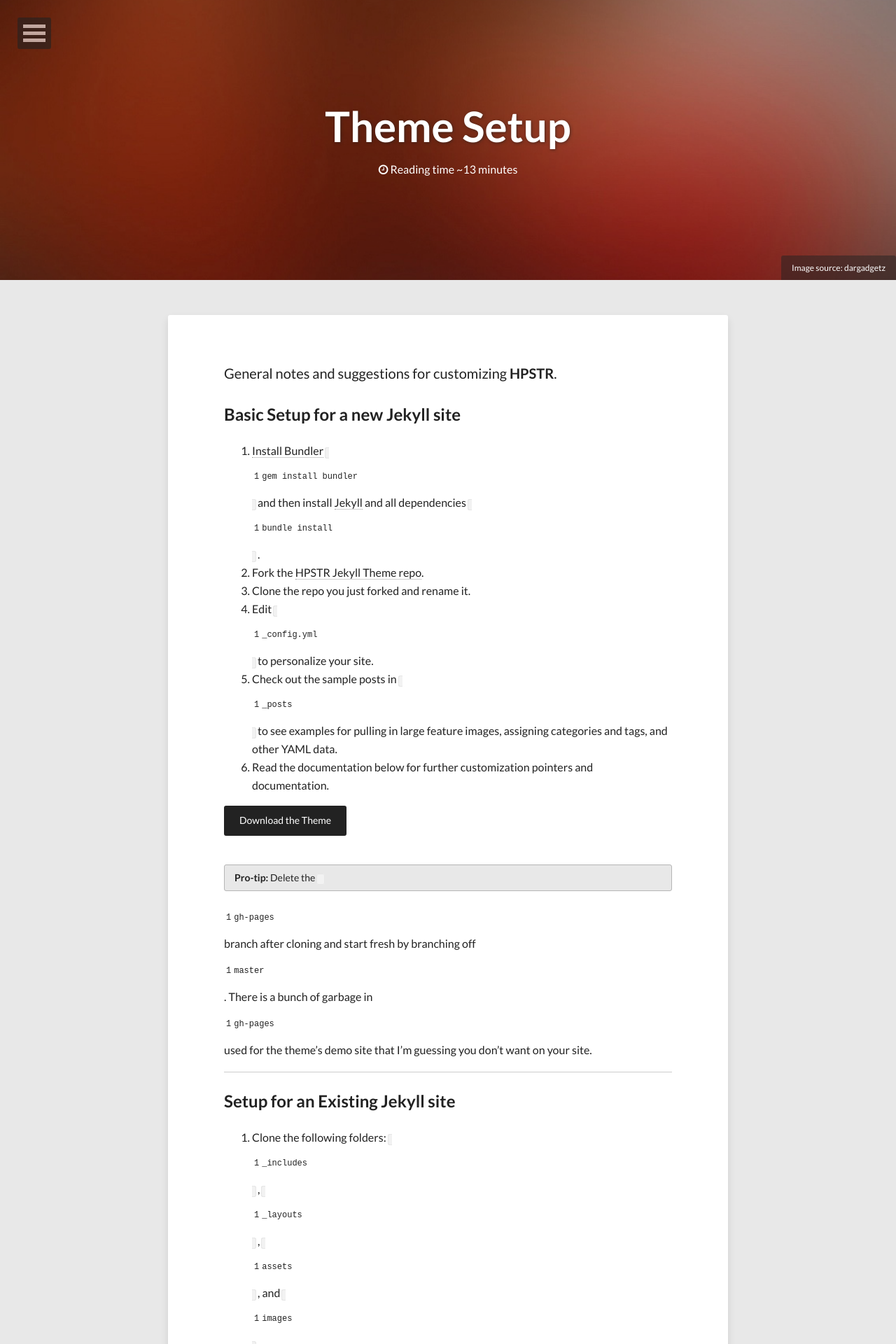
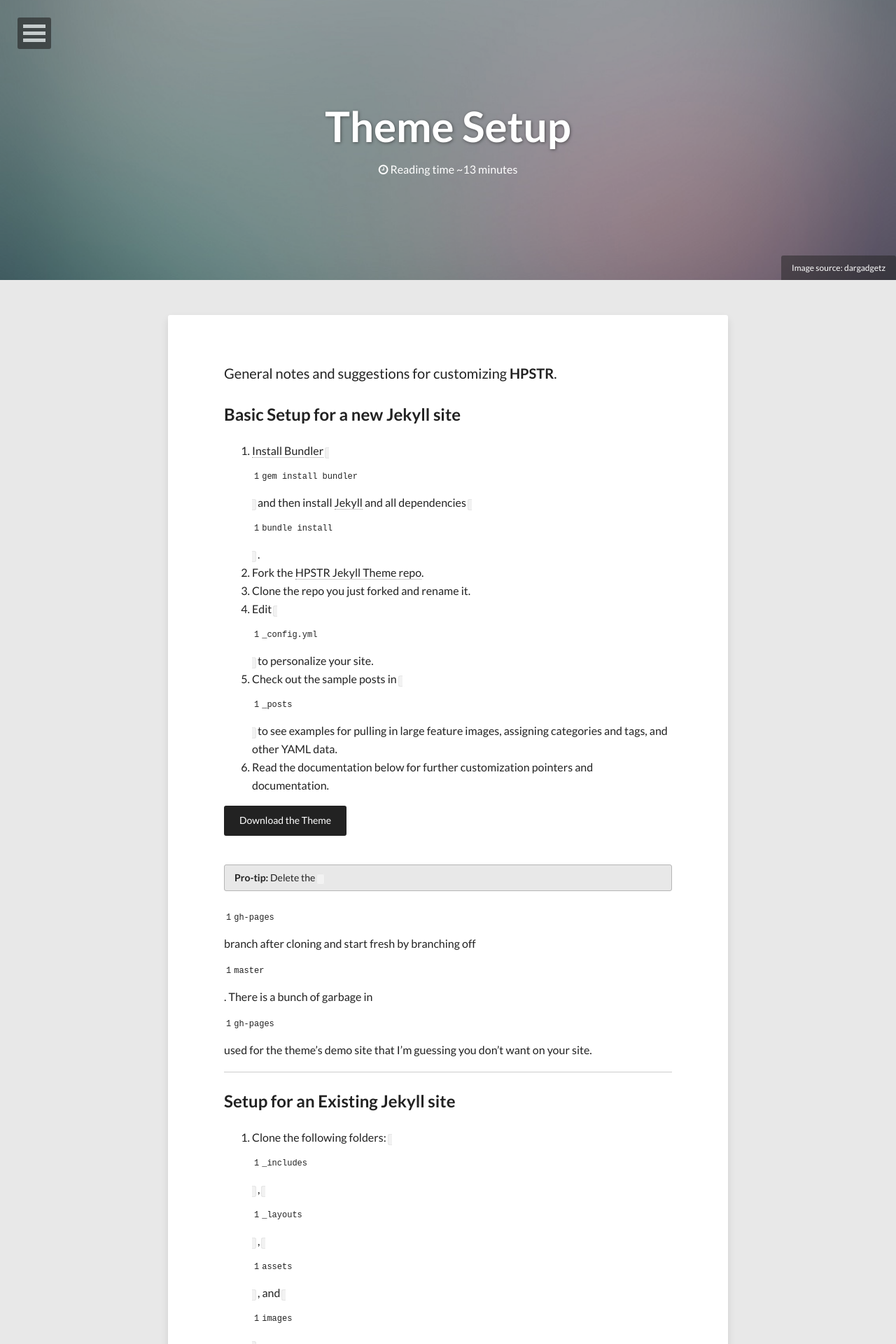
Before and after one commit to AllLuckly/CarinaTT.github.io, a Jekyll site: the page built from theme-setup.md, in a window 1280 px wide. Shown: the top 1920 px of the page at 70% size. Built offline with Jekyll 4.4.1, drawn with Linux system fonts in a browser that asks for light colours; nearby versions of some CDN libraries.

Commit message:
modify theme

```diff
--- a/_config.yml
+++ b/_config.yml
@@ -5,11 +5,12 @@ reading_time:     true
 words_per_minute: 200
 #Your site's domain goes here. Leave localhost server or blank when working locally.
 url:              http://nianxi.net
+# url:              http://0.0.0.0:4000
 
 # Owner/author information
 owner:
   name:           念 茜
-  avatar:         avatar.jpg
+  avatar:         me.jpeg
   bio:            "我就是那个单线程妞."
   email:          yiyaaixuexi@gmail.com
   # Social networking links used in footer. Update and remove as you like.
--- a/index.html
+++ b/index.html
@@ -4,7 +4,7 @@ title: Latest Posts
 description: "Describe this nonsense."
 tags: [Jekyll, theme, themes, responsive, blog, modern]
 image:
-  feature: abstract-1.jpg
+  feature: abstract-5.jpg
   credit: dargadgetz
   creditlink: http://www.dargadgetz.com/ios-7-abstract-wallpaper-pack-for-iphone-5-and-ipod-touch-retina/
 ---
--- a/theme-setup.md
+++ b/theme-setup.md
@@ -5,7 +5,7 @@ title: Theme Setup
 description: "Instructions on how to install and customize the modern Jekyll theme HPSTR."
 tags: [Jekyll, theme, install, setup]
 image:
-  feature: abstract-11.jpg
+  feature: abstract-1.jpg
   credit: dargadgetz
   creditlink: http://www.dargadgetz.com/ios-7-abstract-wallpaper-pack-for-iphone-5-and-ipod-touch-retina/
 share: true
```
Also changed, not shown: about.md (+1 -1 lines), favicon.ico, favicon.png, images/me.jpeg (added).
